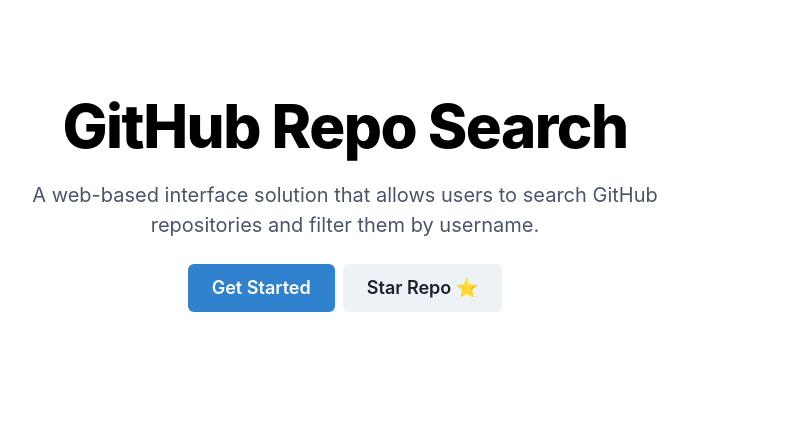
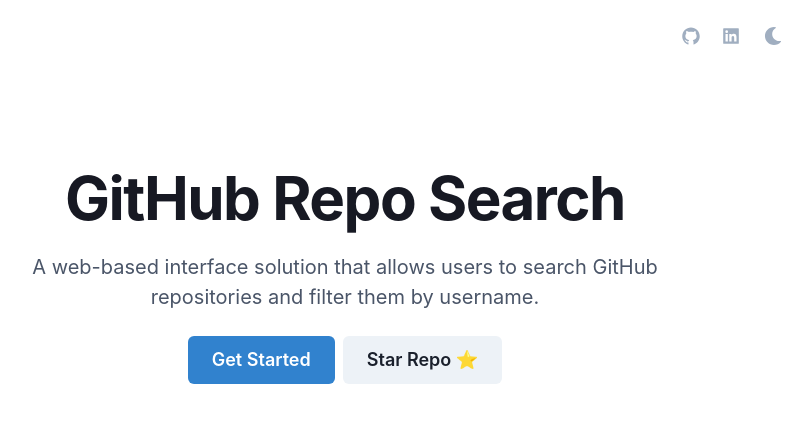
Before and after one commit to sirajeddineaissa/github-repo-search, a React (Create React App) app: page / in a window 1280 px wide. Shown: the top 422 px of the page, without its empty margins (295-1107 px from the left). Built offline with nearby package versions, Linux system fonts and the light colour scheme.

Commit message:
added header with light/dark theme switcher

```diff
--- a/src/App.tsx
+++ b/src/App.tsx
@@ -1,8 +1,14 @@
 import React from "react";
 import Hero from "./components/Hero";
+import Header from "./components";
 
 const App: React.FC = () => {
-  return <Hero />;
+  return (
+    <>
+      <Header />
+      <Hero />
+    </>
+  );
 };
 
 export default App;
--- a/src/components/Hero.tsx
+++ b/src/components/Hero.tsx
@@ -17,15 +17,7 @@
           color="gray.900"
           _dark={{ color: "gray.100" }}
         >
-          <Text
-            display={{ base: "block", lg: "inline" }}
-            w="full"
-            bgClip="text"
-            color="black"
-            fontWeight="extrabold"
-          >
-            GitHub Repo Search
-          </Text>
+          GitHub Repo Search
         </Heading>
         <Text
           px={{ base: 0, lg: 24 }}
--- /dev/null
+++ b/src/components/index.tsx
@@ -0,0 +1,90 @@
+import {
+  Box,
+  Heading,
+  useColorModeValue,
+  Flex,
+  HStack,
+  Link,
+  IconButton,
+  Icon,
+  useColorMode
+} from "@chakra-ui/react";
+import { useRef } from "react";
+import { AiFillGithub, AiFillLinkedin } from "react-icons/ai";
+import { FaMoon, FaSun } from "react-icons/fa";
+
+const Header: React.FC = () => {
+  const ref = useRef<HTMLDivElement | null>(null);
+  const backgroundColor = useColorModeValue("white", "gray.800");
+
+  const SwitchIcon = useColorModeValue(FaMoon, FaSun);
+  const mode = useColorModeValue("dark", "light");
+  const { toggleColorMode: toggleMode } = useColorMode();
+
+  return (
+    <Box pos="relative">
+      <Heading
+        ref={ref}
+        transition="box-shadow 0.2s"
+        bg={backgroundColor}
+        w="full"
+        overflowY="hidden"
+      ></Heading>
+      <Box h="4.5rem" mx="auto" maxW="1200px">
+        <Flex w="full" h="full" px="6" align="center" justify="space-between">
+          <Flex
+            justify="flex-end"
+            w="full"
+            maxW="1024px"
+            align="center"
+            color="gray.400"
+          >
+            <HStack spacing="5" display={{ base: "none", md: "flex" }}>
+              <Link
+                isExternal
+                aria-label="GitHub Profile"
+                href="https://github.com/sirajeddineaissa"
+              >
+                <Icon
+                  as={AiFillGithub}
+                  display="block"
+                  transition="color 0.2s"
+                  w="5"
+                  h="5"
+                  _hover={{ color: "gray.600" }}
+                />
+              </Link>
+              <Link
+                isExternal
+                aria-label="LinkedIn Profile"
+                href="https://www.linkedin.com/in/sirajeddineaissa"
+              >
+                <Icon
+                  as={AiFillLinkedin}
+                  display="block"
+                  transition="color 0.2s"
+                  w="5"
+                  h="5"
+                  _hover={{ color: "gray.600" }}
+                />
+              </Link>
+            </HStack>
+
+            <IconButton
+              size="md"
+              fontSize="lg"
+              aria-label={`Switch to ${mode} mode`}
+              variant="ghost"
+              color="current"
+              ml={{ base: "0", md: "3" }}
+              onClick={toggleMode}
+              icon={<SwitchIcon />}
+            />
+          </Flex>
+        </Flex>
+      </Box>
+    </Box>
+  );
+};
+
+export default Header;
```
